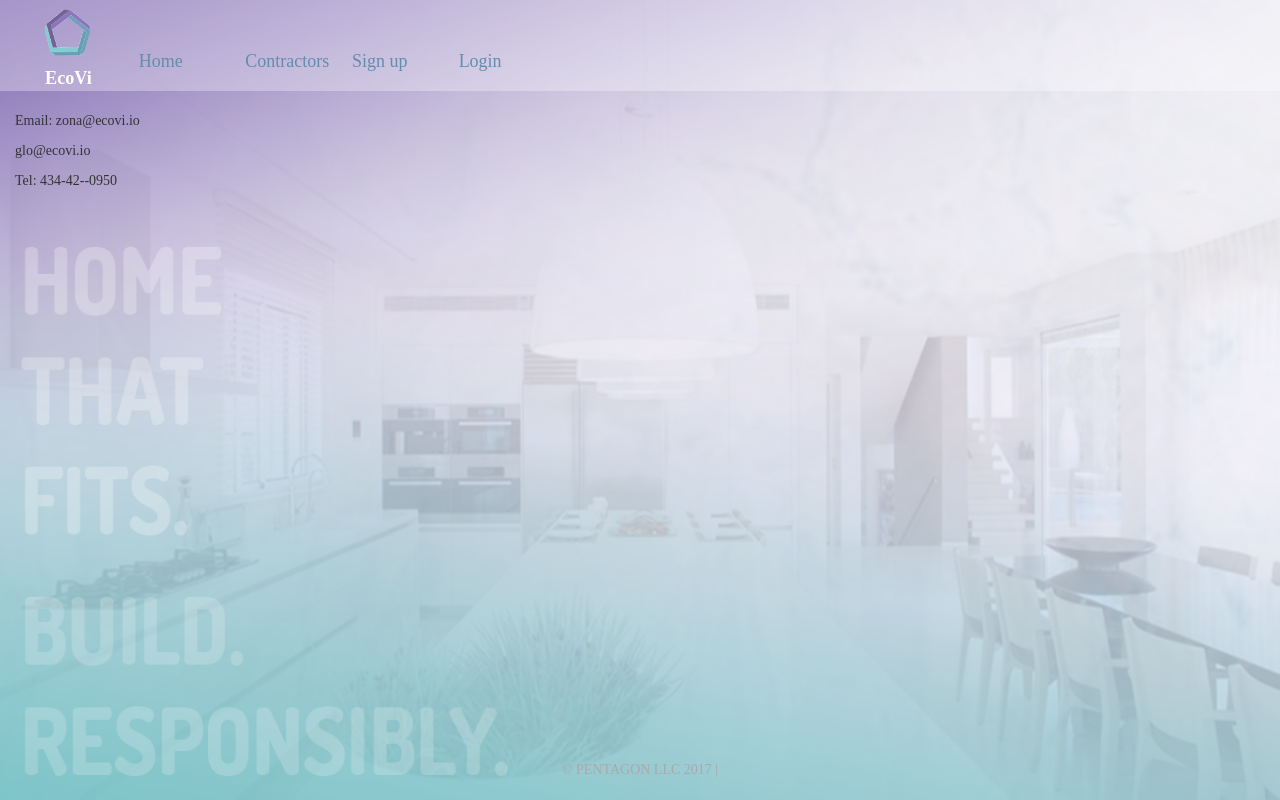
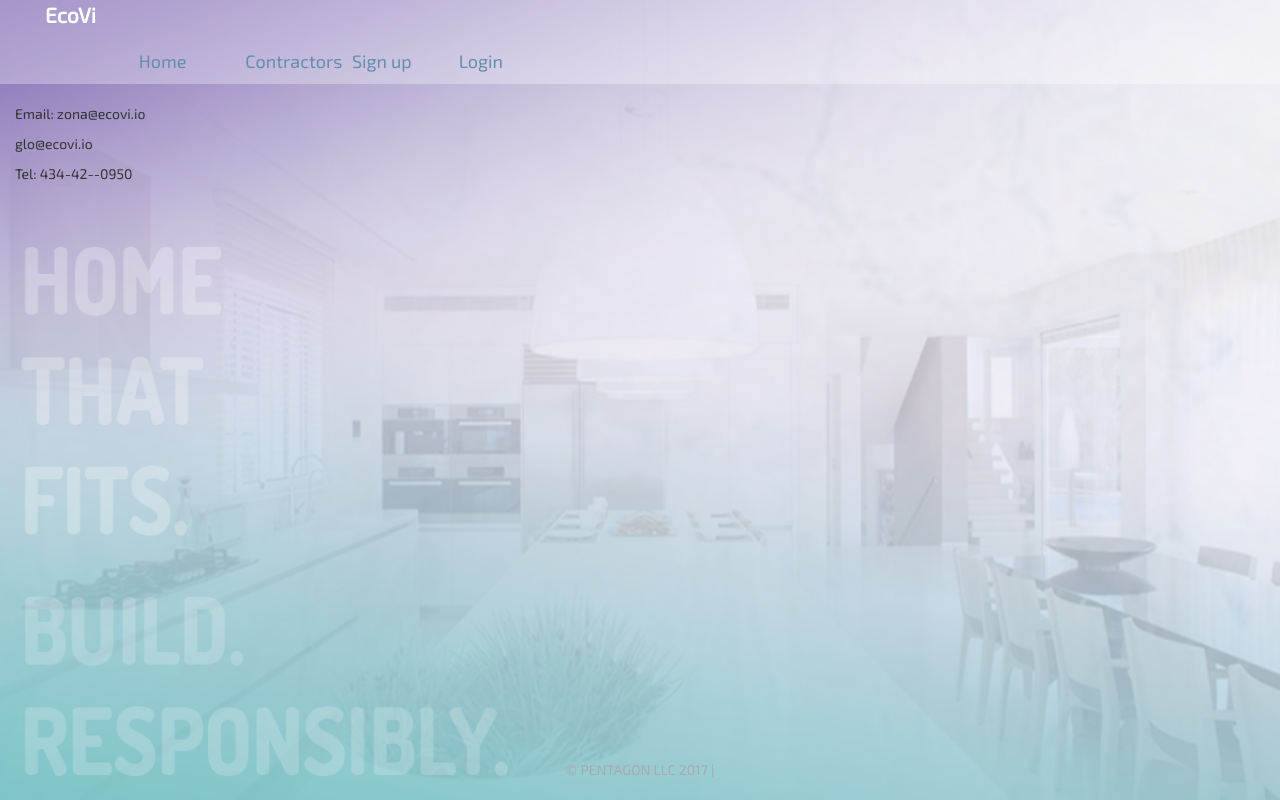
Before and after one commit to zona-li/ecovi, a Django app: page /contact/ in a window 1280 px wide. Run offline with Django 3.2, Linux system fonts and the light colour scheme; some libraries are stand-ins or nearby versions.

Commit message:
use Google font

```diff
--- a/app/homestarter/main/templates/main/header.html
+++ b/app/homestarter/main/templates/main/header.html
@@ -6,6 +6,7 @@
 	<meta charset="utf-8" />
 	{% load static %}
 	<link rel="stylesheet" href="{% static 'css/bootstrap.min.css' %}" type = "text/css"/>
+	<link rel="stylesheet" href="https://fonts.googleapis.com/css?family=Exo+2">
 	<meta name="viewport" content = "width=device-width, initial-scale=1" />
 	<meta name="google-site-verification" content="Xy30mKekcnRElTlzT4GXMUUKZu7jYX3UXipAegmj3-I" />
 
@@ -25,7 +26,7 @@
 			background-position: center;
 			background-repeat: no-repeat;
 			background-size:100% 100vh;
-			font-family:'Terminal Dosis';
+			font-family:'Exo 2';
 		}
 
 		.row {
@@ -50,8 +51,7 @@
 		<div class="container-fluid" style="min-height:95%; ">
 			<div class="row">
 				<div class="col-md-1">
-					<img src="{% static "/pictures/pentagon_logo.png" %}" alt="Responsive image" width="65" height="65" style="margin-left: 20px;">
-					<b style="color:#FFFFFF; margin-left: 30px; font-size: 130% ">EcoVi</b>
+					<b style="color:#FFFFFF; margin-left: 30px; font-size: 150% ">EcoVi</b>
 				</div>
 				<div class="col-md-1 text-center text-uppercase" autofocus style="margin-top: 1cm;">
 					<a href='/'><button type="button" class="btn btn-link btn-lg">Home</button></a>
```
